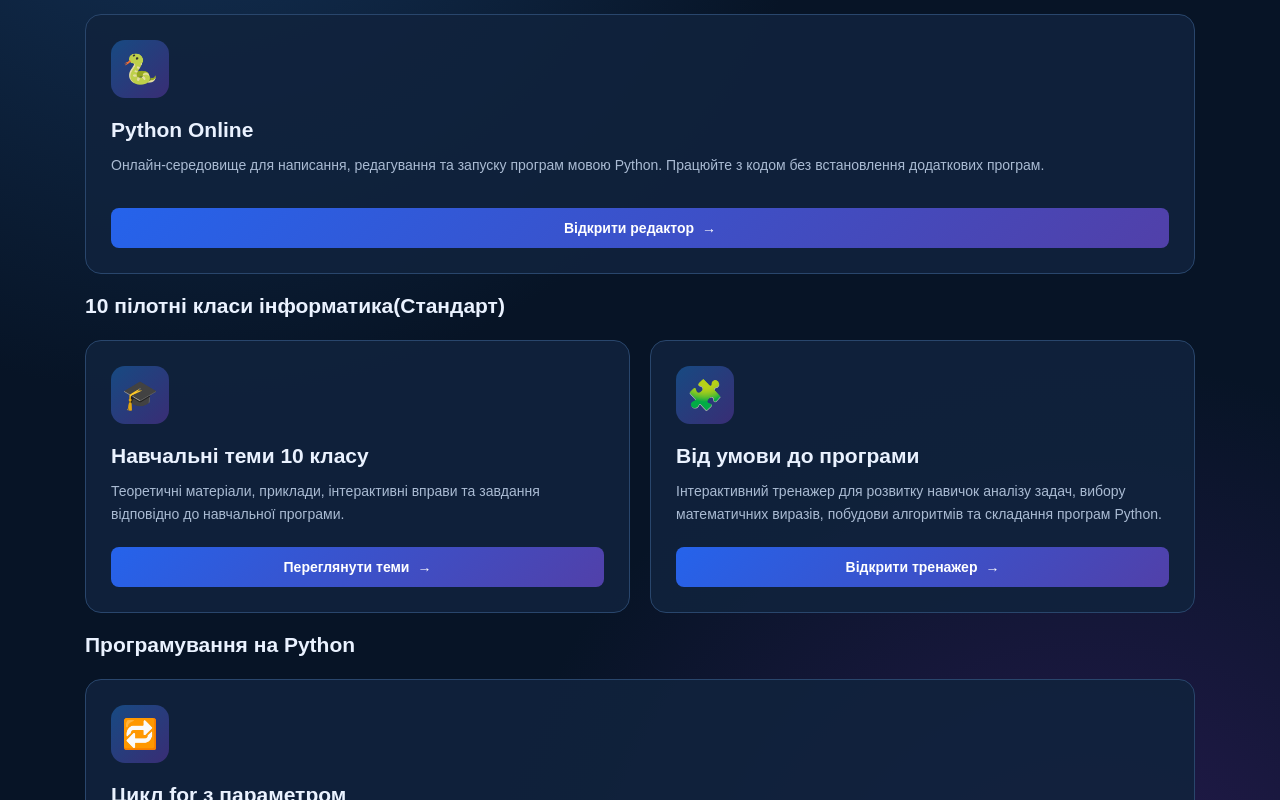
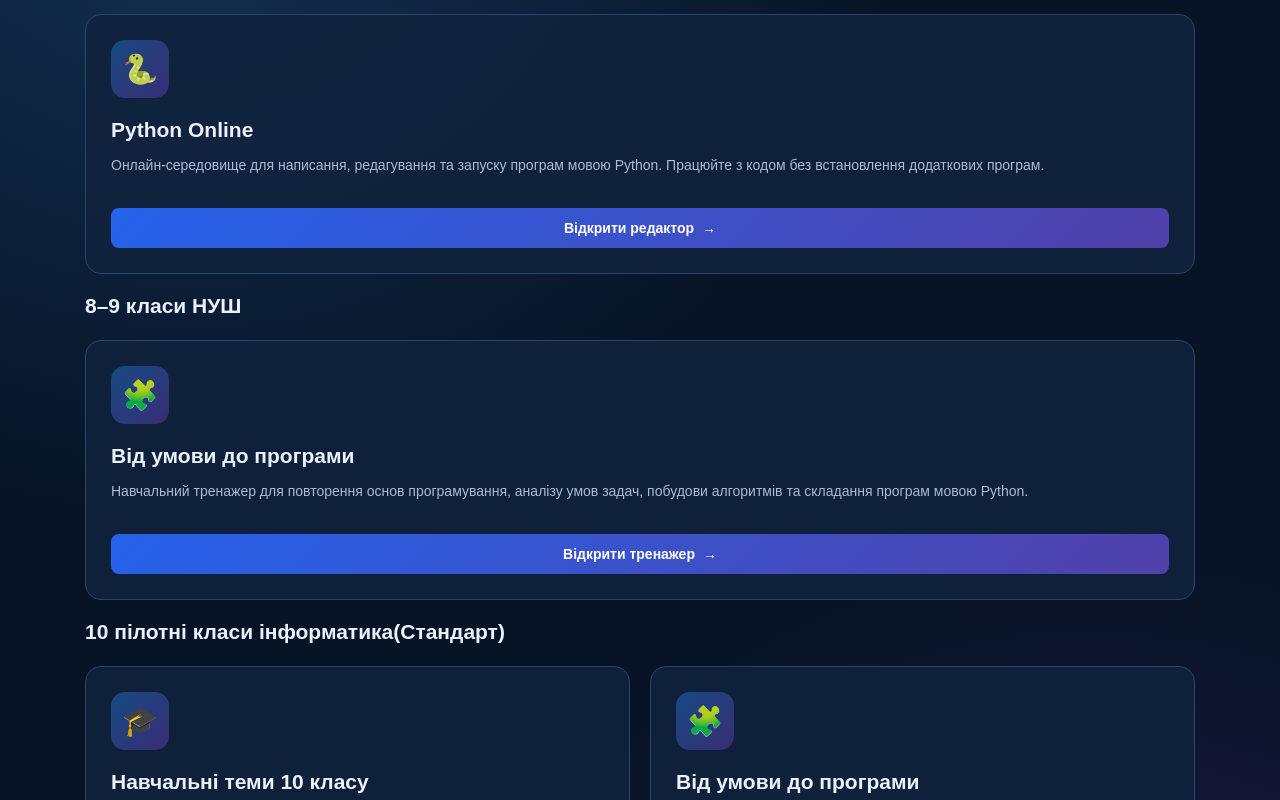
Before and after one commit to vlad2024-vv/interactives-, a plain HTML site: page index.html in a window 1280 px wide. Shown: the part 397-1197 px from the top of the page. Drawn offline with Linux system fonts and the light colour scheme.

Commit message:
Update index.html
Added a new section for 8–9 класі НУШ with a training simulator for Python programming.

```diff
--- a/index.html
+++ b/index.html
@@ -1,3 +1,4 @@
+
 <!DOCTYPE html>
 <html lang="uk">
 <head>
@@ -239,6 +240,34 @@ footer {
         </div>
 
 
+        <!-- 8–9 КЛАСИ НУШ -->
+
+        <h2 class="section-title">8–9 класи НУШ</h2>
+
+        <div class="cards">
+
+            <article class="card">
+
+                <div class="card-icon">🧩</div>
+
+                <h3>Від умови до програми</h3>
+
+                <p>
+                    Навчальний тренажер для повторення основ
+                    програмування, аналізу умов задач,
+                    побудови алгоритмів та складання програм мовою Python.
+                </p>
+
+                <a href="math-8.html">
+                    Відкрити тренажер
+                    <span>→</span>
+                </a>
+
+            </article>
+
+        </div>
+
+
         <!-- 10 ПІЛОТНІ КЛАСИ -->
 
         <h2 class="section-title">10 пілотні класи інформатика(Стандарт)</h2>
```
